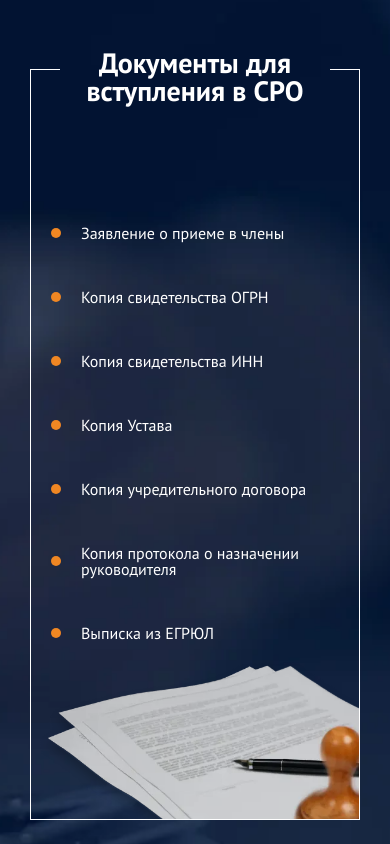
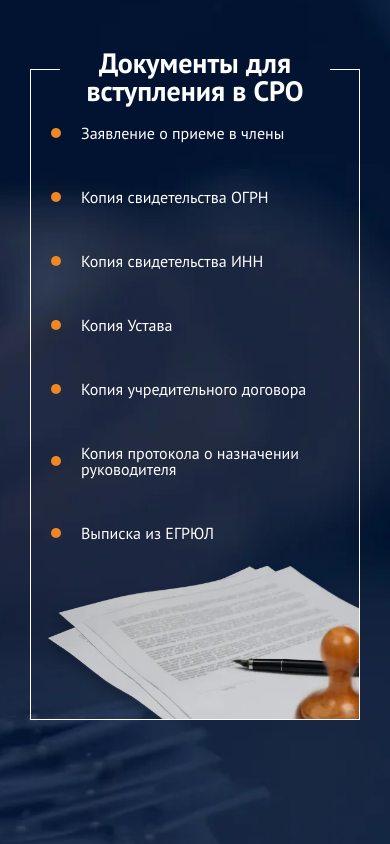
Before and after one commit to Eugeniro/MultiPage_2-TgBot-NodeMailer-, a plain HTML site: page index.html in a window 390 px wide. Shown: the part 5900-6744 px from the top of the page. Drawn offline with Linux system fonts and the light colour scheme.

Commit message:
Add files via upload

```diff
--- a/css/AboutUs.css
+++ b/css/AboutUs.css
@@ -1320,6 +1320,7 @@ p {
   border: 1px solid white;
   border-radius: 5px;
   cursor: pointer;
+  text-align: center;
 }
 .question_body_item_form .question_body_item_form_sro:hover {
   border: 1px solid #F08723;
--- a/css/Sro.css
+++ b/css/Sro.css
@@ -1431,6 +1431,7 @@ p {
   border: 1px solid white;
   border-radius: 5px;
   cursor: pointer;
+  text-align: center;
 }
 .question_body_item_form .question_body_item_form_sro:hover {
   border: 1px solid #F08723;
@@ -1903,7 +1904,7 @@ p {
 }
 
 .documents_body_container {
-  padding: 100px 80px 30px;
+  padding: 0px 80px 30px;
   background-image: url(../media/docItemBg.webp);
   background-repeat: no-repeat;
   background-position: right bottom;
@@ -1945,7 +1946,7 @@ p {
 }
 @media (max-width: 1020px) {
   .documents_body_container {
-    padding: 100px 20px;
+    padding: 0px 20px 100px;
   }
   .documents_body_container_text {
     max-height: none;
@@ -1958,7 +1959,7 @@ p {
     font-size: 28px;
   }
   .documents_body_container {
-    padding: 100px 20px 130px;
+    padding: 0px 20px 130px;
     background-size: contain;
   }
   .documents_body_container_text > p {
--- a/css/main.css
+++ b/css/main.css
@@ -1735,7 +1735,7 @@ p {
 }
 
 .documents_body_container {
-  padding: 100px 80px 30px;
+  padding: 0px 80px 30px;
   background-image: url(../media/docItemBg.webp);
   background-repeat: no-repeat;
   background-position: right bottom;
@@ -1777,7 +1777,7 @@ p {
 }
 @media (max-width: 1020px) {
   .documents_body_container {
-    padding: 100px 20px;
+    padding: 0px 20px 100px;
   }
   .documents_body_container_text {
     max-height: none;
@@ -1790,7 +1790,7 @@ p {
     font-size: 28px;
   }
   .documents_body_container {
-    padding: 100px 20px 130px;
+    padding: 0px 20px 130px;
     background-size: contain;
   }
   .documents_body_container_text > p {
```
